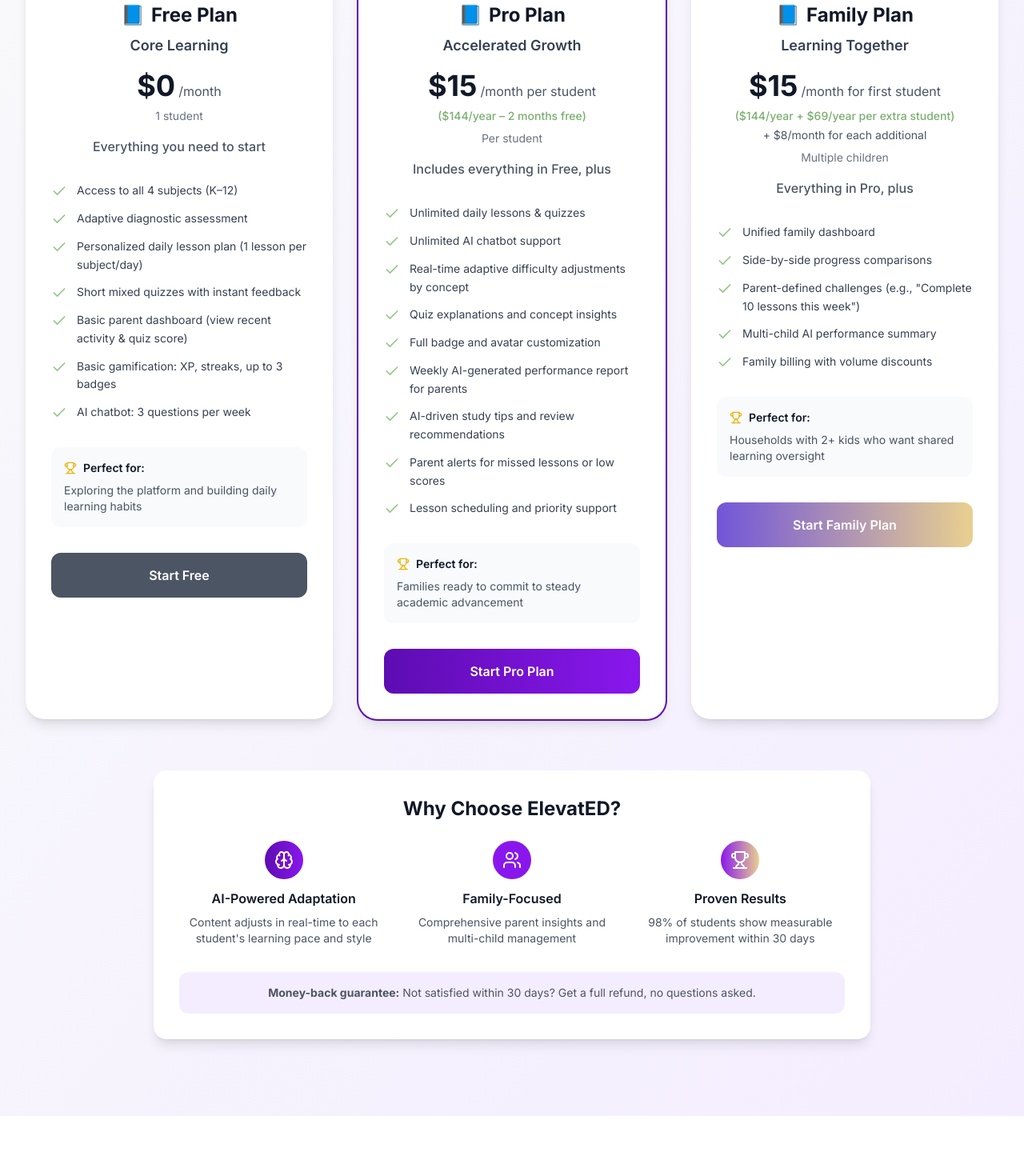
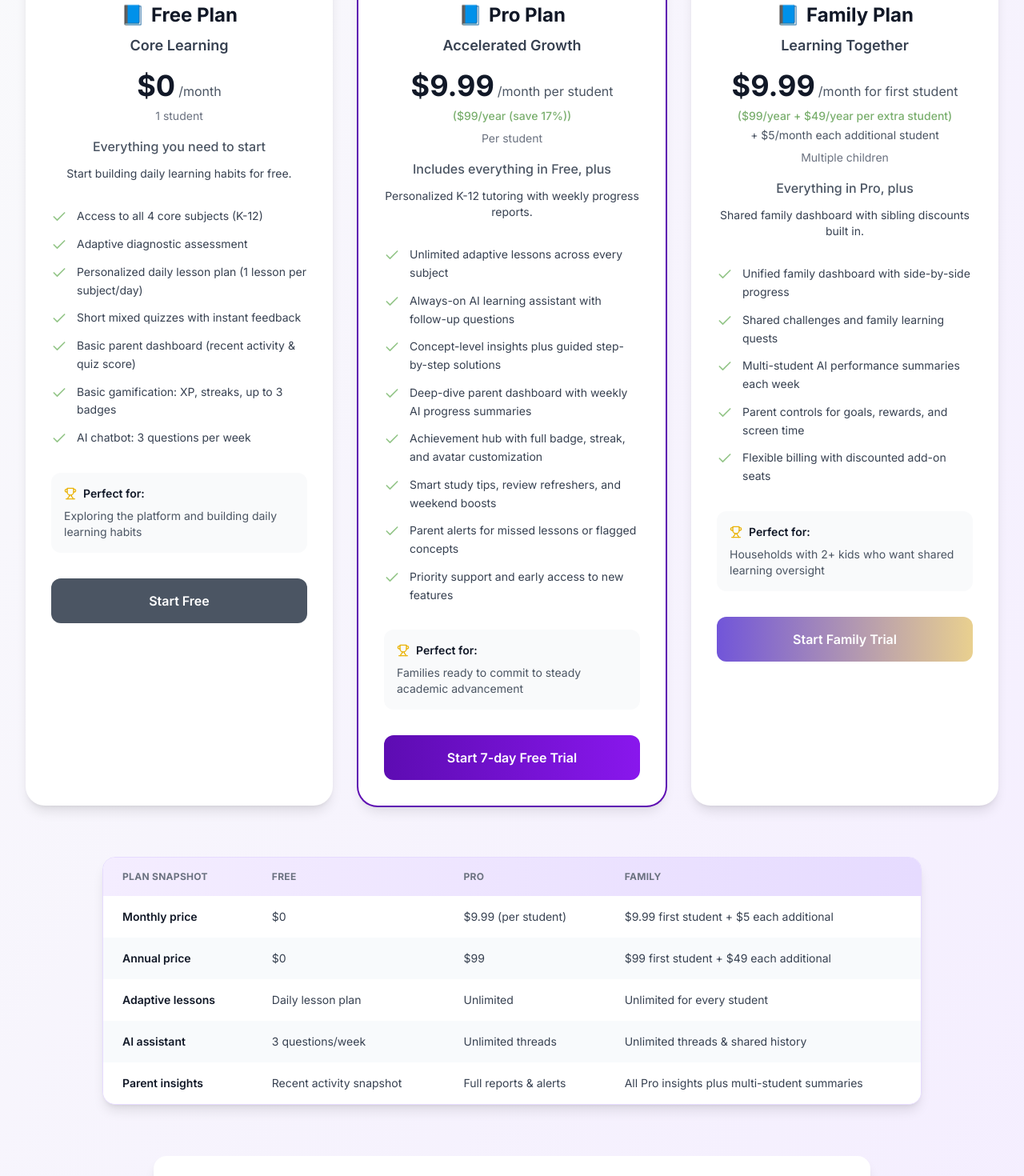
Before and after one commit to drmixer/ElevatEDNEW, a React (Vite) app: page / in a window 1280 px wide. Shown: the part 6500-7970 px from the top of the page at 80% size. Built offline with nearby package versions, Linux system fonts and the light colour scheme.

Commit message:
pricing/chatbot

```diff
--- a/src/components/Landing/ChatBot.tsx
+++ b/src/components/Landing/ChatBot.tsx
@@ -17,7 +17,7 @@ Student experience: Gamified journey with XP, streaks, badges, and story-driven
 AI Learning Assistant: Context-aware tutor that offers step-by-step guidance, study tips, and motivational check-ins aligned to each learner's profile.
 Parent experience: Parent dashboard delivers real-time progress tracking, weekly AI-generated summaries, alerts for missed sessions, and detailed analytics on concept mastery.
 Curriculum: Comprehensive K-12 coverage with concept-specific reinforcement, instant quiz feedback, and suggested review activities when learners struggle.
-Pricing: Free tier with limited daily lessons and core subject access. Premium tier unlocks full adaptive content, AI assistant, detailed reports, and discounted add-on seats for additional children (starting at $9.99/month or $99/year).
+Pricing: Free tier with limited daily lessons and core subject access. Premium tier unlocks full adaptive content, AI assistant, detailed reports, and discounted add-on seats for additional children (starting at $9.99/month or $99/year for the first student, $5/month per additional student).
 Mission: Make adaptive, joyful learning accessible, with actionable insights that keep families involved.
 Support: Encourage visitors to reach out through the contact options on the site for specifics like implementation timelines or school partnerships.
 `;
@@ -48,7 +48,7 @@ const ChatBot: React.FC = () => {
     const message = userMessage.toLowerCase();
 
     if (message.includes('pricing') || message.includes('cost') || message.includes('price')) {
-      return "ElevatED offers a free tier with limited daily lessons and core subjects, plus a premium tier with full access to adaptive content, AI learning assistant, and detailed parent reports. Premium pricing starts at $9.99/month or $99/year. Parents can add additional children at a discounted rate!";
+      return "ElevatED offers a free tier with core access, plus a premium tier with full adaptive lessons, unlimited AI support, and detailed parent reports. Premium pricing is $9.99/month (or $99/year) for the first student, and $5/month for each additional student. Families can cancel anytime during the 7-day free trial.";
     }
 
     if (message.includes('feature') || message.includes('what') || message.includes('how')) {
--- a/src/components/Landing/Pricing.tsx
+++ b/src/components/Landing/Pricing.tsx
@@ -16,12 +16,13 @@ const Pricing: React.FC<PricingProps> = ({ onGetStarted }) => {
       students: '1 student',
       description: 'Everything you need to start',
       icon: BookOpen,
+      valueHook: 'Start building daily learning habits for free.',
       features: [
-        'Access to all 4 subjects (K–12)',
+        'Access to all 4 core subjects (K-12)',
         'Adaptive diagnostic assessment',
         'Personalized daily lesson plan (1 lesson per subject/day)',
         'Short mixed quizzes with instant feedback',
-        'Basic parent dashboard (view recent activity & quiz score)',
+        'Basic parent dashboard (recent activity & quiz score)',
         'Basic gamification: XP, streaks, up to 3 badges',
         'AI chatbot: 3 questions per week'
       ],
@@ -34,25 +35,25 @@ const Pricing: React.FC<PricingProps> = ({ onGetStarted }) => {
     {
       name: 'Pro Plan',
       subtitle: 'Accelerated Growth',
-      price: '$15',
+      price: '$9.99',
       period: 'month per student',
-      yearlyPrice: '$144/year – 2 months free',
+      yearlyPrice: '$99/year (save 17%)',
       students: 'Per student',
       description: 'Includes everything in Free, plus',
       icon: Brain,
+      valueHook: 'Personalized K-12 tutoring with weekly progress reports.',
       features: [
-        'Unlimited daily lessons & quizzes',
-        'Unlimited AI chatbot support',
-        'Real-time adaptive difficulty adjustments by concept',
-        'Quiz explanations and concept insights',
-        'Full badge and avatar customization',
-        'Weekly AI-generated performance report for parents',
-        'AI-driven study tips and review recommendations',
-        'Parent alerts for missed lessons or low scores',
-        'Lesson scheduling and priority support'
+        'Unlimited adaptive lessons across every subject',
+        'Always-on AI learning assistant with follow-up questions',
+        'Concept-level insights plus guided step-by-step solutions',
+        'Deep-dive parent dashboard with weekly AI progress summaries',
+        'Achievement hub with full badge, streak, and avatar customization',
+        'Smart study tips, review refreshers, and weekend boosts',
+        'Parent alerts for missed lessons or flagged concepts',
+        'Priority support and early access to new features'
       ],
       perfectFor: 'Families ready to commit to steady academic advancement',
-      buttonText: 'Start Pro Plan',
+      buttonText: 'Start 7-day Free Trial',
       buttonStyle: 'bg-gradient-to-r from-teal-500 to-blue-600 hover:shadow-lg transform hover:scale-105',
       popular: true,
       gradient: 'from-teal-500 to-blue-600'
@@ -60,25 +61,59 @@ const Pricing: React.FC<PricingProps> = ({ onGetStarted }) => {
     {
       name: 'Family Plan',
       subtitle: 'Learning Together',
-      price: '$15',
+      price: '$9.99',
       period: 'month for first student',
-      additionalPrice: '+ $8/month for each additional',
-      yearlyPrice: '$144/year + $69/year per extra student',
+      additionalPrice: '+ $5/month each additional student',
+      yearlyPrice: '$99/year + $49/year per extra student',
       students: 'Multiple children',
       description: 'Everything in Pro, plus',
       icon: Users,
+      valueHook: 'Shared family dashboard with sibling discounts built in.',
       features: [
-        'Unified family dashboard',
-        'Side-by-side progress comparisons',
-        'Parent-defined challenges (e.g., "Complete 10 lessons this week")',
-        'Multi-child AI performance summary',
-        'Family billing with volume discounts'
+        'Unified family dashboard with side-by-side progress',
+        'Shared challenges and family learning quests',
+        'Multi-student AI performance summaries each week',
+        'Parent controls for goals, rewards, and screen time',
+        'Flexible billing with discounted add-on seats'
       ],
       perfectFor: 'Households with 2+ kids who want shared learning oversight',
-      buttonText: 'Start Family Plan',
+      buttonText: 'Start Family Trial',
       buttonStyle: 'bg-gradient-to-r from-violet-500 to-pink-600 hover:shadow-lg transform hover:scale-105',
       popular: false,
       gradient: 'from-violet-500 to-pink-600'
+    }
+  ];
+
+  const comparisonRows = [
+    {
+      label: 'Monthly price',
+      free: '$0',
+      pro: '$9.99 (per student)',
+      family: '$9.99 first student + $5 each additional'
+    },
+    {
+      label: 'Annual price',
+      free: '$0',
+      pro: '$99',
+      family: '$99 first student + $49 each additional'
+    },
+    {
+      label: 'Adaptive lessons',
+      free: 'Daily lesson plan',
+      pro: 'Unlimited',
+      family: 'Unlimited for every student'
+    },
+    {
+      label: 'AI assistant',
+      free: '3 questions/week',
+      pro: 'Unlimited threads',
+      family: 'Unlimited threads & shared history'
+    },
+    {
+      label: 'Parent insights',
+      free: 'Recent activity snapshot',
+      pro: 'Full reports & alerts',
+      family: 'All Pro insights plus multi-student summaries'
     }
   ];
 
@@ -148,6 +183,9 @@ const Pricing: React.FC<PricingProps> = ({ onGetStarted }) => {
                   </div>
 
                   <p className="text-gray-600 font-medium">{plan.description}</p>
+                  {plan.valueHook && (
+                    <p className="mt-3 text-sm text-gray-700">{plan.valueHook}</p>
+                  )}
                 </div>
 
                 {/* Features */}
@@ -183,6 +221,35 @@ const Pricing: React.FC<PricingProps> = ({ onGetStarted }) => {
           ))}
         </div>
 
+        <motion.div
+          initial={{ opacity: 0, y: 30 }}
+          whileInView={{ opacity: 1, y: 0 }}
+          viewport={{ once: true }}
+          transition={{ duration: 0.8, delay: 0.2 }}
+          className="mt-16 max-w-5xl mx-auto overflow-hidden rounded-2xl border border-blue-100 bg-white shadow-lg"
+        >
+          <table className="w-full text-left text-sm text-gray-700">
+            <thead className="bg-gradient-to-r from-blue-50 to-blue-100 uppercase text-xs font-semibold tracking-wide text-gray-500">
+              <tr>
+                <th className="px-6 py-4">Plan Snapshot</th>
+                <th className="px-6 py-4">Free</th>
+                <th className="px-6 py-4">Pro</th>
+                <th className="px-6 py-4">Family</th>
+              </tr>
+            </thead>
+            <tbody>
+              {comparisonRows.map((row, rowIndex) => (
+                <tr key={row.label} className={rowIndex % 2 === 0 ? 'bg-white' : 'bg-slate-50'}>
+                  <td className="px-6 py-4 font-semibold text-gray-900">{row.label}</td>
+                  <td className="px-6 py-4">{row.free}</td>
+                  <td className="px-6 py-4">{row.pro}</td>
+                  <td className="px-6 py-4">{row.family}</td>
+                </tr>
+              ))}
+            </tbody>
+          </table>
+        </motion.div>
+
         {/* Additional Info */}
         <motion.div
           initial={{ opacity: 0, y: 30 }}
@@ -192,28 +259,28 @@ const Pricing: React.FC<PricingProps> = ({ onGetStarted }) => {
           className="text-center mt-16"
         >
           <div className="bg-white rounded-2xl p-8 shadow-lg max-w-4xl mx-auto">
-            <h3 className="text-2xl font-bold text-gray-900 mb-6">Why Choose ElevatED?</h3>
+            <h3 className="text-2xl font-bold text-gray-900 mb-6">What You Get</h3>
             <div className="grid grid-cols-1 md:grid-cols-3 gap-6">
               <div className="text-center">
                 <div className="w-12 h-12 bg-gradient-to-r from-teal-500 to-blue-600 rounded-full flex items-center justify-center mx-auto mb-3">
                   <Brain className="h-6 w-6 text-white" />
                 </div>
-                <h4 className="font-semibold text-gray-900 mb-2">AI-Powered Adaptation</h4>
-                <p className="text-sm text-gray-600">Content adjusts in real-time to each student's learning pace and style</p>
+                <h4 className="font-semibold text-gray-900 mb-2">Adaptive Lessons</h4>
+                <p className="text-sm text-gray-600">Every activity adjusts in real time to keep students challenged but confident.</p>
               </div>
               <div className="text-center">
                 <div className="w-12 h-12 bg-gradient-to-r from-blue-600 to-violet-600 rounded-full flex items-center justify-center mx-auto mb-3">
                   <Users className="h-6 w-6 text-white" />
                 </div>
-                <h4 className="font-semibold text-gray-900 mb-2">Family-Focused</h4>
-                <p className="text-sm text-gray-600">Comprehensive parent insights and multi-child management</p>
+                <h4 className="font-semibold text-gray-900 mb-2">Live Feedback</h4>
+                <p className="text-sm text-gray-600">Students get instant hints, chat support, and step-by-step explanations.</p>
               </div>
               <div className="text-center">
                 <div className="w-12 h-12 bg-gradient-to-r from-violet-600 to-pink-600 rounded-full flex items-center justify-center mx-auto mb-3">
                   <Trophy className="h-6 w-6 text-white" />
                 </div>
-                <h4 className="font-semibold text-gray-900 mb-2">Proven Results</h4>
-                <p className="text-sm text-gray-600">98% of students show measurable improvement within 30 days</p>
+                <h4 className="font-semibold text-gray-900 mb-2">Parent Dashboard</h4>
+                <p className="text-sm text-gray-600">Track progress, set goals, and celebrate wins from a single family view.</p>
               </div>
             </div>
             <div className="mt-8 p-4 bg-gradient-to-r from-teal-50 to-blue-50 rounded-xl">
```
